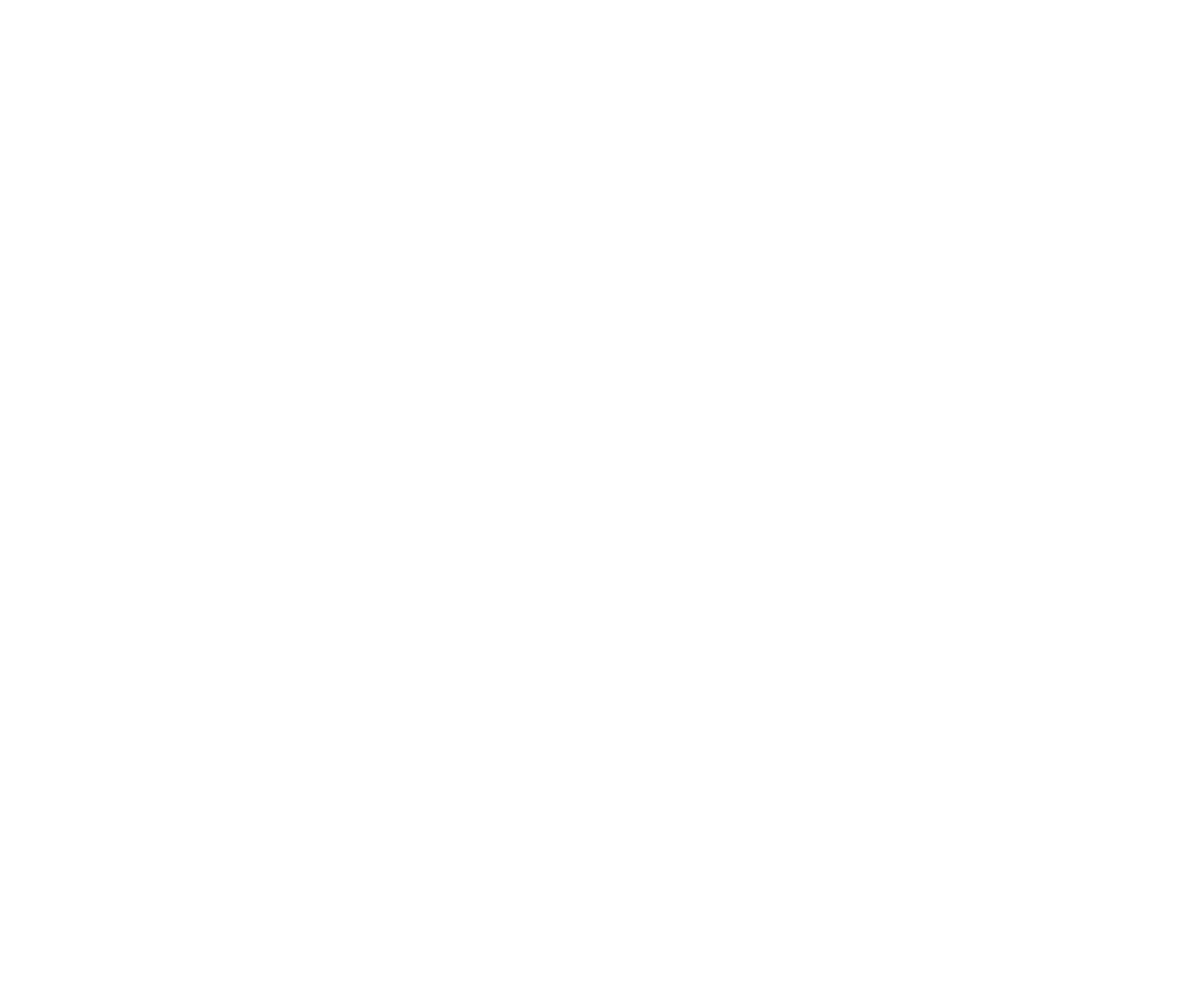
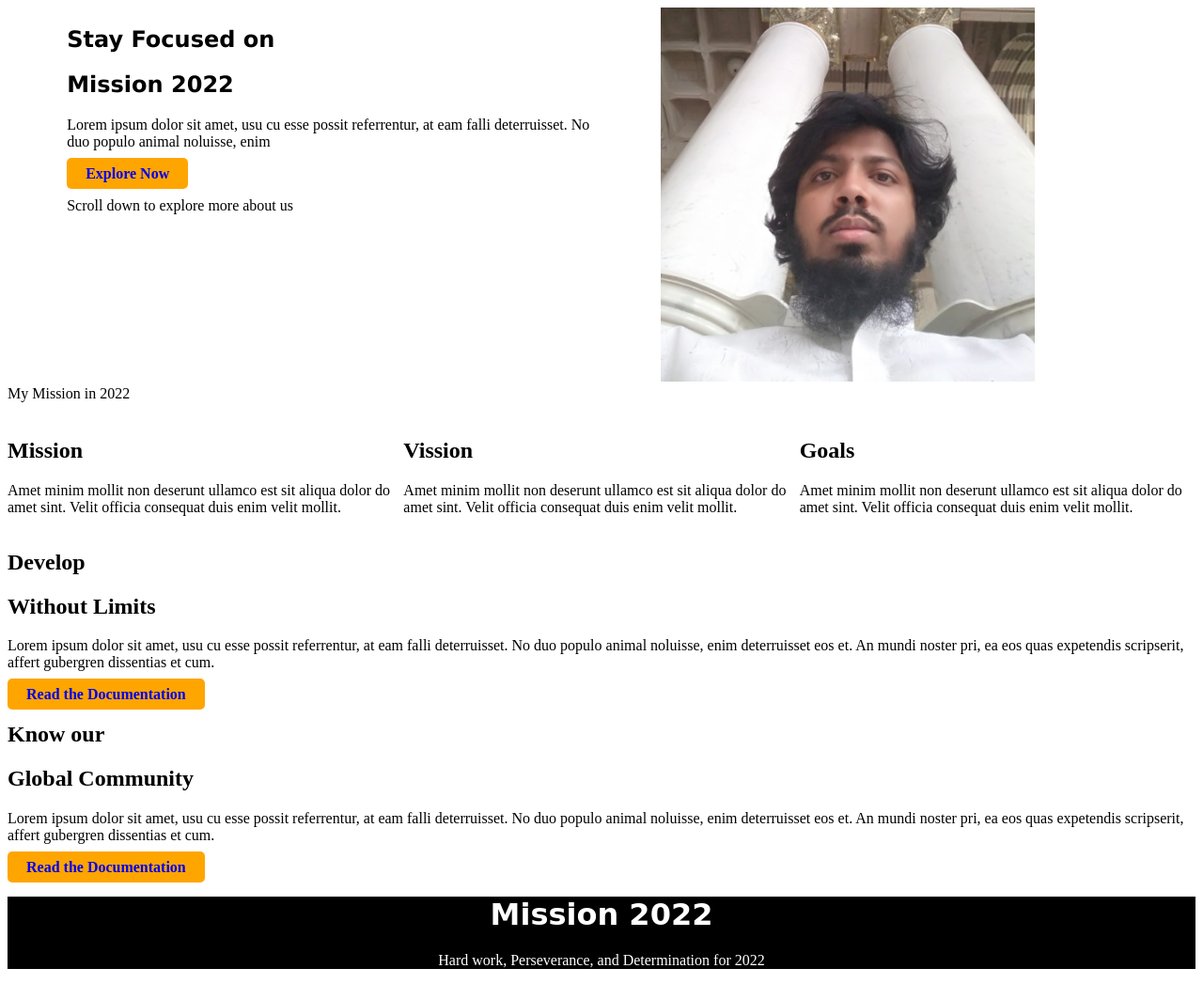
Before and after one commit to salaamah/personal-web, a plain HTML site: page index.html in a window 1280 px wide. Shown: the whole page at 94% size. Before the commit the page ends 800 px from the top, so only its background shows below. Drawn offline with Linux system fonts and the light colour scheme.

Commit message:
full html and some css added

```diff
--- a/index.html
+++ b/index.html
@@ -4,9 +4,102 @@
     <meta charset="UTF-8">
     <meta http-equiv="X-UA-Compatible" content="IE=edge">
     <meta name="viewport" content="width=device-width, initial-scale=1.0">
-    <title>Document</title>
+    <title>Salamah</title>
+    <link rel="shortcut icon" href="./images/icon.jpg" type="image/x-icon">
+    <link rel="stylesheet" href="style.css">
 </head>
 <body>
+    <section>
+        <div class="half-width">
+            <div class="top-header">
+                <h1>Stay Focused on</h1>
+                <h1>Mission 2022</h1>
+            </div>
+            <p>
+                Lorem ipsum dolor sit amet, usu cu esse possit
+                referrentur, at eam falli deterruisset. No duo populo
+                animal noluisse, enim
+            </p>
+            <a class="button" target="blank" href="https://www.facebook.com/salaaamah">Explore Now</a>
+            <p>Scroll down to explore more about us</p>
+        </div>
+        <div class="half-width">
+            <img src="./images/selfie-in-mn.jpg" alt="my-photo">
+        </div>
+    </section>
+
+    <div>My Mission in 2022</div>
+    <section>
+        <div>
+            <img src="" alt="">
+            <h1>Mission</h1>
+            <p>
+                Amet minim mollit non deserunt
+                ullamco est sit aliqua dolor do amet
+                sint. Velit officia consequat duis enim
+                velit mollit.
+            </p>
+        </div>
+        <div>
+            <img src="" alt="">
+            <h1>Vission</h1>
+            <p>
+                Amet minim mollit non deserunt
+                ullamco est sit aliqua dolor do amet
+                sint. Velit officia consequat duis enim
+                velit mollit.
+            </p>
+        </div>
+        <div>
+            <img src="" alt="">
+            <h1>Goals</h1>
+            <p>
+                Amet minim mollit non deserunt
+                ullamco est sit aliqua dolor do amet
+                sint. Velit officia consequat duis enim
+                velit mollit.
+            </p>
+        </div>
+    </section>
+
+    <section>
+        <div>
+            <img src="" alt="">
+        </div>
+        <div>
+            <h1>Develop</h1>
+            <h1>Without Limits</h1>
+            <p>
+                Lorem ipsum dolor sit amet, usu cu esse possit referrentur, at eam falli
+                deterruisset. No duo populo animal noluisse, enim deterruisset eos et. An
+                mundi noster pri, ea eos quas expetendis scripserit, affert gubergren
+                dissentias et cum.
+            </p>
+            <a class="button" target="blank" href="https://www.facebook.com/salaaamah">Read the Documentation</a>
+        </div>
+    </section>
+
+    <section>
+        <div>
+            <h1>Know our</h1>
+            <h1>Global Community</h1>
+            <p>
+                Lorem ipsum dolor sit amet, usu cu esse possit referrentur, at eam falli
+                deterruisset. No duo populo animal noluisse, enim deterruisset eos et. An
+                mundi noster pri, ea eos quas expetendis scripserit, affert gubergren
+                dissentias et cum.
+            </p>
+            <a class="button" target="blank" href="https://www.facebook.com/salaaamah">Read the Documentation</a>
+        </div>
+        <div>
+            <img src="" alt="">
+        </div>
+    </section>
+
+    <footer>
+        <h1>Mission 2022</h1>
+        <p>Hard work, Perseverance, and Determination for 2022</p>
+    </footer>
 
 </body>
 </html>
--- a/style.css
+++ b/style.css
@@ -0,0 +1,29 @@
+section{
+    display: flex;
+}
+.half-width{
+    width: 50%;
+    padding: 0 0 0 5%;
+}
+.half-width img{
+    width: 70%;
+}
+.button{
+    text-decoration: none;
+    background-color: orange;
+    padding: 8px 20px;
+    border-radius: 5px;
+    font-weight: 600;
+}
+footer{
+    text-align: center;
+    background-color: black;
+    color: white;
+}
+footer h1{
+    font-family: 'Shadows Into Light', cursive;
+}
+.top-header{
+    font-family:Verdana, Geneva, Tahoma, sans-serif;
+    border-left: rgb(236, 18, 29);
+}
```
Also changed, not shown: images/belmin-tchasama.jpg (added), images/selfie-in-mn.jpg (added), 1 other file.
